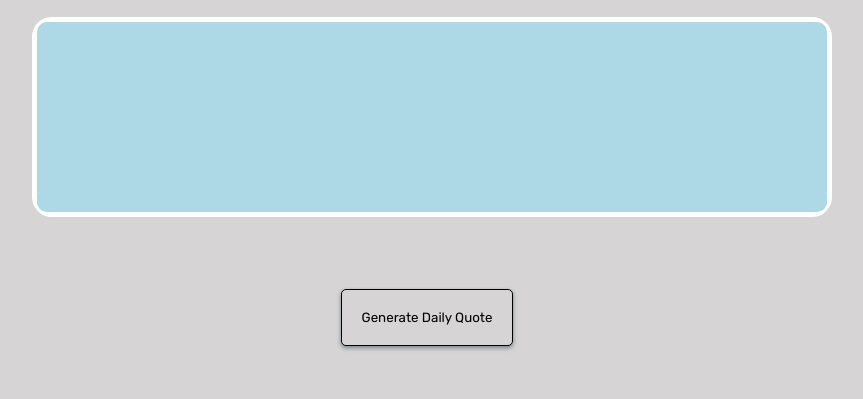
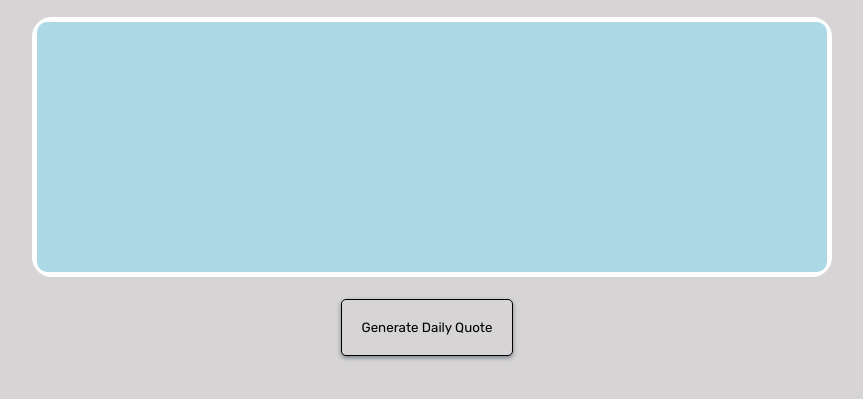
Before and after one commit to MikeSwartz38/Rprojects, a plain HTML site: page quote-generator/quote.html in a window 1280 px wide. Shown: the part 51-450 px from the top of the page, without its empty margins (208-1071 px from the left). Drawn offline with nearby package versions, Linux system fonts and the light colour scheme.

Commit message:
added section for generated author

```diff
--- a/quote-generator/quote.css
+++ b/quote-generator/quote.css
@@ -35,7 +35,7 @@ header {
   border: 5px solid white;
   border-radius: 20px;
   width: 800px;
-  height: 200px;
+  height: auto;
   word-wrap: break-word;
   flex-direction: column;
 
@@ -56,7 +56,7 @@ header {
 
 #author {
   width: 790px;
-  height: 190px;
+  height: auto;
   display: flex;
   font-size: 25px;
   background: lightblue;
@@ -70,7 +70,7 @@ header {
 .generate-button {
   display: flex;
   width: 790px;
-  height: 200px;
+  height: 100px;
   justify-content: center;
   align-items: center;
 }
--- a/quote-generator/quote.js
+++ b/quote-generator/quote.js
@@ -36,4 +36,5 @@ generate.onclick = () => {
 
 function displayQuote(quote) {
   $generatedQuote.text(quote.quote);
+  $generatedAuthor.text(quote.author);
 }
```
